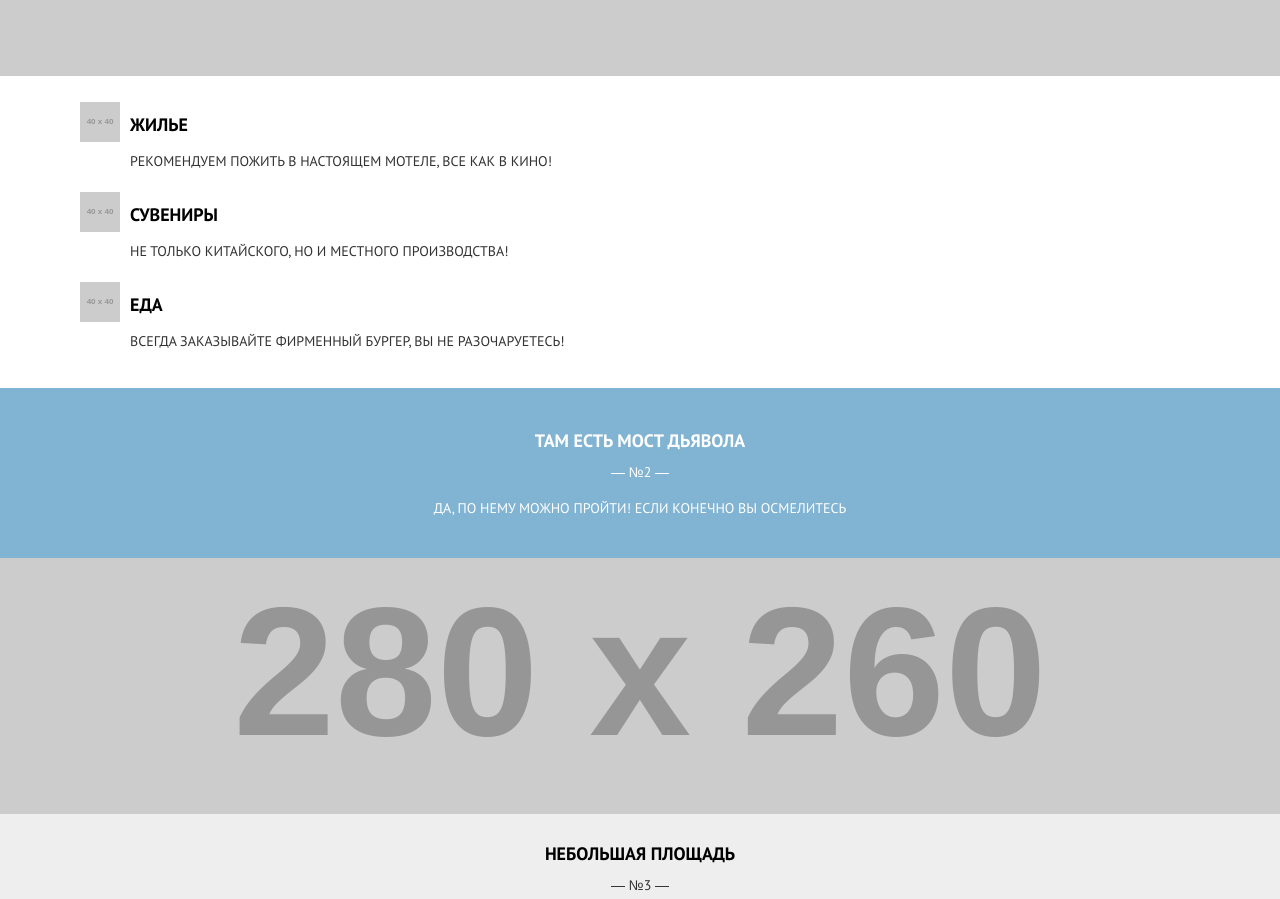
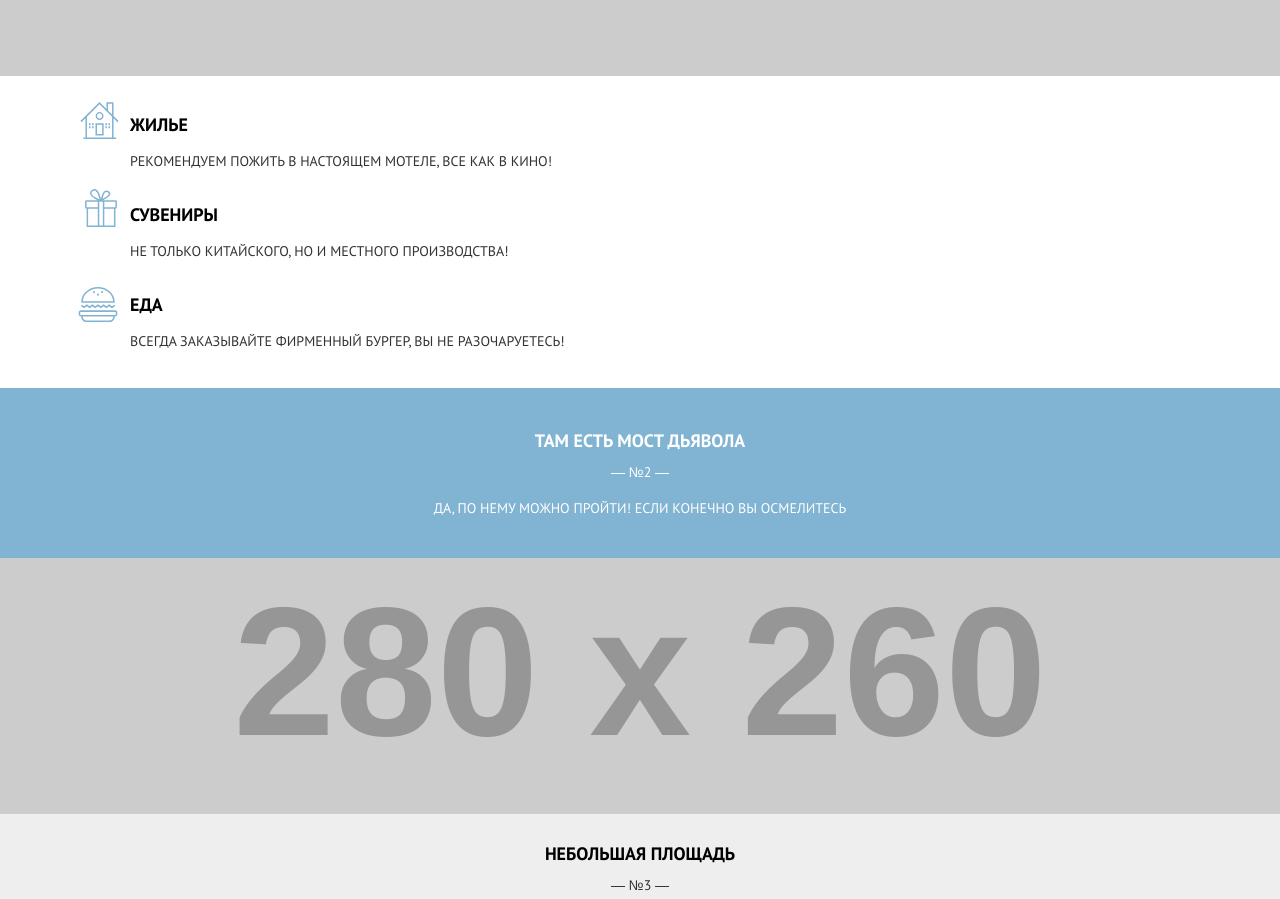
Before and after one commit to shchukin/170520-sedona, a website: page index.html in a window 1280 px wide. Shown: the part 1003-1902 px from the top of the page. Drawn offline with nearby package versions, Linux system fonts and the light colour scheme; files that its build step writes are made by us from their sources; placeholder pictures from the web are drawn by us; files whose address does not match are found by name.

Commit message:
update advantage icons

```diff
--- a/index.html
+++ b/index.html
@@ -92,18 +92,43 @@
                 <img class="advantage__pic" src="http://placehold.it/280x260" alt="">
               </div>
               <div class="advantage__properties">
-                <div class="advantage__stat param">
-                  <img class="param__icon" src="http://placehold.it/40x40">
+                <div class="advantage__stat param param_id_apartments">
+                  <svg class="param__icon" version="1.1" id="Layer_1" xmlns="http://www.w3.org/2000/svg" xmlns:xlink="http://www.w3.org/1999/xlink" x="0px" y="0px" width="74.695px" height="72.346px" viewBox="0 0 74.695 72.346" enable-background="new 0 0 74.695 72.346" xml:space="preserve">
+                    <g fill="#81b3d2">
+                      <path d="M29.503,65.345h16V41.407h-16V65.345z M42.566,62.407H32.441V44.345h10.125V62.407z"/>
+                      <path d="M72.62,39.44l2.075-2.078l-9.907-9.913V0.47H50.974v13.161L37.349,0L0,37.363l2.077,2.078l7.832-7.832v37.799H5.971v2.938 h63.875v-2.938h-5.059v-37.8L72.62,39.44z M53.913,3.408h7.938v21.104l-7.938-7.94V3.408z M61.85,69.407H12.846V28.671 L37.348,4.169L61.85,28.671V69.407z"/>
+                      <path d="M29.753,27.21c0,4.28,3.47,7.75,7.75,7.75s7.75-3.47,7.75-7.75c0-4.279-3.47-7.75-7.75-7.75S29.753,22.93,29.753,27.21z M37.503,22.241c2.745,0,4.97,2.225,4.97,4.97s-2.225,4.971-4.97,4.971s-4.97-2.226-4.97-4.971S34.759,22.241,37.503,22.241z"/>
+                      <rect x="16.909" y="41.407" width="3" height="3.938"/>
+                      <rect x="22.846" y="41.407" width="3" height="3.938"/>
+                      <rect x="16.909" y="47.407" width="3" height="3.938"/>
+                      <rect x="22.846" y="47.407" width="3" height="3.938"/>
+                      <rect x="48.846" y="41.407" width="3" height="3.938"/>
+                      <rect x="54.784" y="41.407" width="3" height="3.938"/>
+                      <rect x="48.846" y="47.407" width="3" height="3.938"/>
+                      <rect x="54.784" y="47.407" width="3" height="3.938"/>
+                    </g>
+                  </svg>
                   <h3 class="param__title heading">Жилье</h3>
                   <p class="param__description">Рекомендуем пожить в настоящем мотеле, все как в кино!</p>
                 </div>
-                <div class="advantage__stat param">
-                  <img class="param__icon" src="http://placehold.it/40x40">
+                <div class="advantage__stat param param_id_gifts">
+                  <svg class="param__icon" version="1.1" id="Layer_1" xmlns="http://www.w3.org/2000/svg" xmlns:xlink="http://www.w3.org/1999/xlink" x="0px" y="0px" width="63px" height="75.084px" viewBox="0 0 63 75.084" enable-background="new 0 0 63 75.084" xml:space="preserve">
+                    <path d="M60.165,22.23h-0.103H35.758c13.604-6.815,14.688-11.115,14.188-13.52c-1.145-3.916-5.604-6.938-9.848-5.341 c-5.484,2.063-7.029,10.262-8.514,16.19C29.69,13.561,27.858,5.91,23.573,2.034c-1.242-1.125-3.049-2.237-5.676-2.003 c-3.965,0.352-9.652,5.317-7.344,10.849c2.217,5.313,9.539,8.67,14.354,11.35H2.834C1.275,22.23,0,23.506,0,25.065V36.25 c0,1.559,1.275,2.834,2.835,2.834h0.27v35.999h56.958V39.084h0.104c1.561,0,2.835-1.275,2.835-2.834V25.065 C63,23.506,61.725,22.23,60.165,22.23z M41.766,5.873c2.07-0.306,4.907,1.283,5.176,3.171c0.386,2.723-3.349,5.192-5.008,6.343 c-2.484,1.723-4.853,2.611-7.178,4.006C35.628,15.748,37.268,6.539,41.766,5.873z M19.232,15.721 c-2.19-1.467-6.444-4.378-6.342-7.678c0.11-3.552,5.655-6.491,8.68-3.839c3.797,3.331,5.625,10.972,7.01,16.357 C25.381,19.042,22.35,17.808,19.232,15.721z M25.114,72.147H6.042V39.084h19.072V72.147z M25.114,36.084H3V25.23h22.114V36.084z M35.115,72.146h-7.063V25.23h7.063V72.146z M57.125,72.147H38.053V39.084h19.072V72.147z M60,36.084H38.053V25.23H60V36.084z" fill="#81b3d2"/>
+                  </svg>
                   <h3 class="param__title heading">Сувениры</h3>
                   <p class="param__description">Не только китайского, но и местного производства!</p>
                 </div>
-                <div class="advantage__stat param">
-                  <img class="param__icon" src="http://placehold.it/40x40">
+                <div class="advantage__stat param param_id_food">
+                  <svg class="param__icon" version="1.1" id="Layer_1" xmlns="http://www.w3.org/2000/svg" xmlns:xlink="http://www.w3.org/1999/xlink" x="0px" y="0px" width="76.166px" height="68.959px" viewBox="0 0 76.166 68.959" enable-background="new 0 0 76.166 68.959" xml:space="preserve">
+                    <g fill="#81b3d2">
+                      <path d="M71.914,46.042H4.252C1.914,46.042,0,47.955,0,50.294v3.454C0,56.086,1.914,58,4.252,58h0.956v1.037 c0,5.457,4.464,9.922,9.921,9.922h45.908c5.456,0,9.921-4.465,9.921-9.922V58h0.956c2.339,0,4.252-1.914,4.252-4.252v-3.454 C76.166,47.955,74.253,46.042,71.914,46.042z M67.958,59.037c0,3.815-3.104,6.922-6.921,6.922H15.129 c-3.816,0-6.921-3.104-6.921-6.922V58h59.75V59.037z M73.166,53.748c0,0.679-0.573,1.252-1.252,1.252H4.252 C3.573,55,3,54.427,3,53.748v-3.454c0-0.679,0.573-1.252,1.252-1.252h67.662c0.679,0,1.252,0.573,1.252,1.252V53.748z"/>
+                      <polygon points="16.162,37.856 21.635,41.856 27.112,37.856 32.591,41.856 38.069,37.856 43.548,41.856 49.026,37.856 54.505,41.856 59.985,37.856 65.474,41.856 71.842,37.212 70.074,34.788 65.474,38.144 59.985,34.144 54.505,38.144 49.026,34.143 43.548,38.144 38.069,34.143 32.591,38.144 27.112,34.143 21.636,38.144 16.163,34.142 10.686,38.144 6.093,34.789 4.323,37.211 10.686,41.856 	"/>
+                      <path d="M70.888,31.094c0.041-0.61,0.055-2.616,0.037-3C70.242,12.476,55.804,0,38.083,0C20.363,0,5.924,12.476,5.241,28.094 c-0.017,0.384-0.004,2.389,0.039,3H70.888z M38.083,3c16.031,0,29.15,11.154,29.842,25.094H8.241C8.933,14.154,22.051,3,38.083,3z" />
+                      <circle cx="38.083" cy="15.042" r="2"/>
+                      <circle cx="30.083" cy="10.083" r="2"/>
+                      <circle cx="46.083" cy="10.083" r="2"/>
+                    </g>
+                  </svg>
                   <h3 class="param__title heading">Еда</h3>
                   <p class="param__description">Всегда заказывайте фирменный бургер, Вы не разочаруетесь!</p>
                 </div>
--- a/postcss/_param.css
+++ b/postcss/_param.css
@@ -6,10 +6,43 @@
   color: #333333;
   text-transform: uppercase;
 }
+
+.param_id_apartments {
+
+}
+
+.param_id_gifts {
+
+}
+
+.param_id_food {
+
+}
+
   .param__icon {
     position: absolute;
     left: 0;
     top: 0;
+
+    .param_id_apartments & {
+      width: 39px;
+      height: 37px;
+    }
+
+    .param_id_gifts & {
+      width: 32px;
+      height: 38px;
+      margin-top: -3px;
+      margin-left: 5px;
+    }
+
+    .param_id_food & {
+      width: 40px;
+      height: 35px;
+      margin-top: 5px;
+      margin-left: -2px;
+    }
+
   }
 
   .param__title {
@@ -27,15 +60,29 @@
   .param {
     box-sizing: border-box;
     height: 330px;
-    padding: 44px 20px 0;
+    padding: 61px 20px 0;
     text-align: center;
   }
     .param__icon {
       position: static;
       left: auto;
       top: auto;
-      width: 90px;
-      height: 90px;
+      margin: 0;
+
+      .param_id_apartments & {
+        width: 75px;
+        height: 73px;
+      }
+
+      .param_id_gifts & {
+        width: 63px;
+        height: 76px;
+      }
+
+      .param_id_food & {
+        width: 77px;
+        height: 67px;
+      }
     }
 
     .param__title {
```
Also changed, not shown: img/icon-burger.svg, img/icon-gift.svg, img/icon-house.svg.
